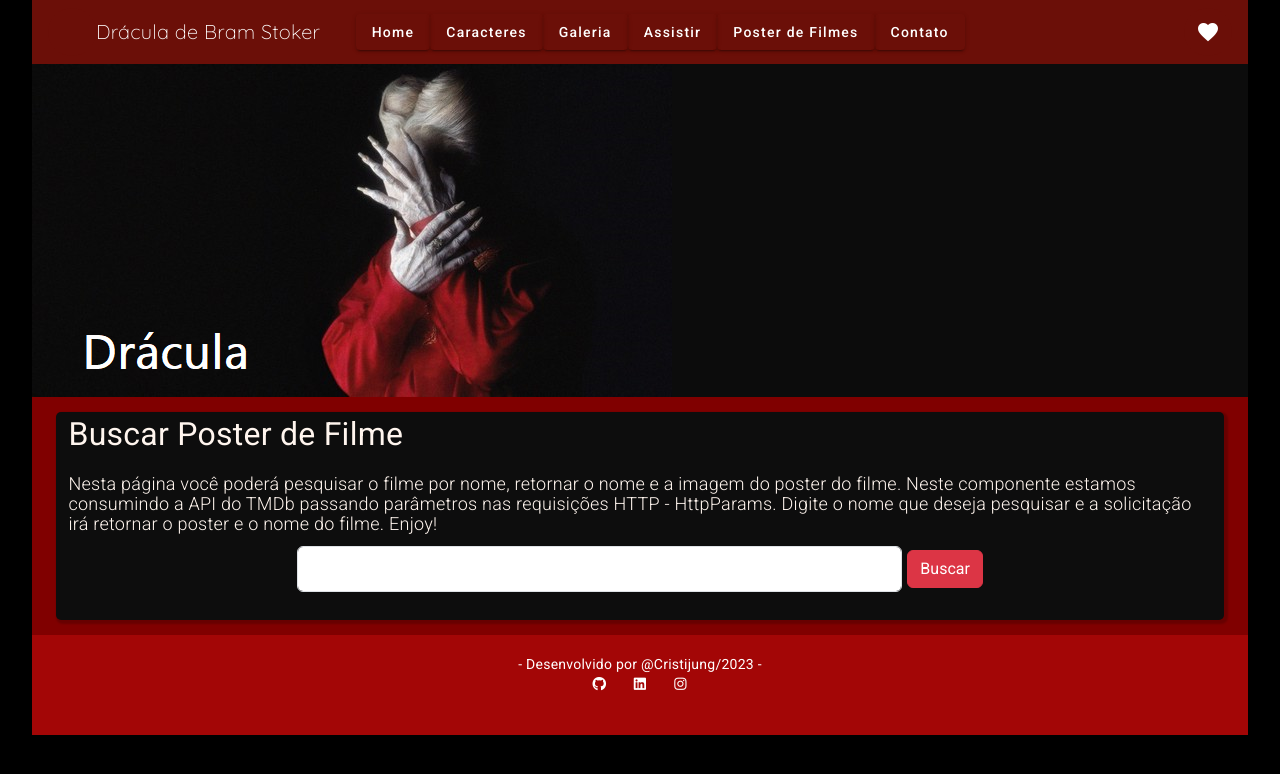
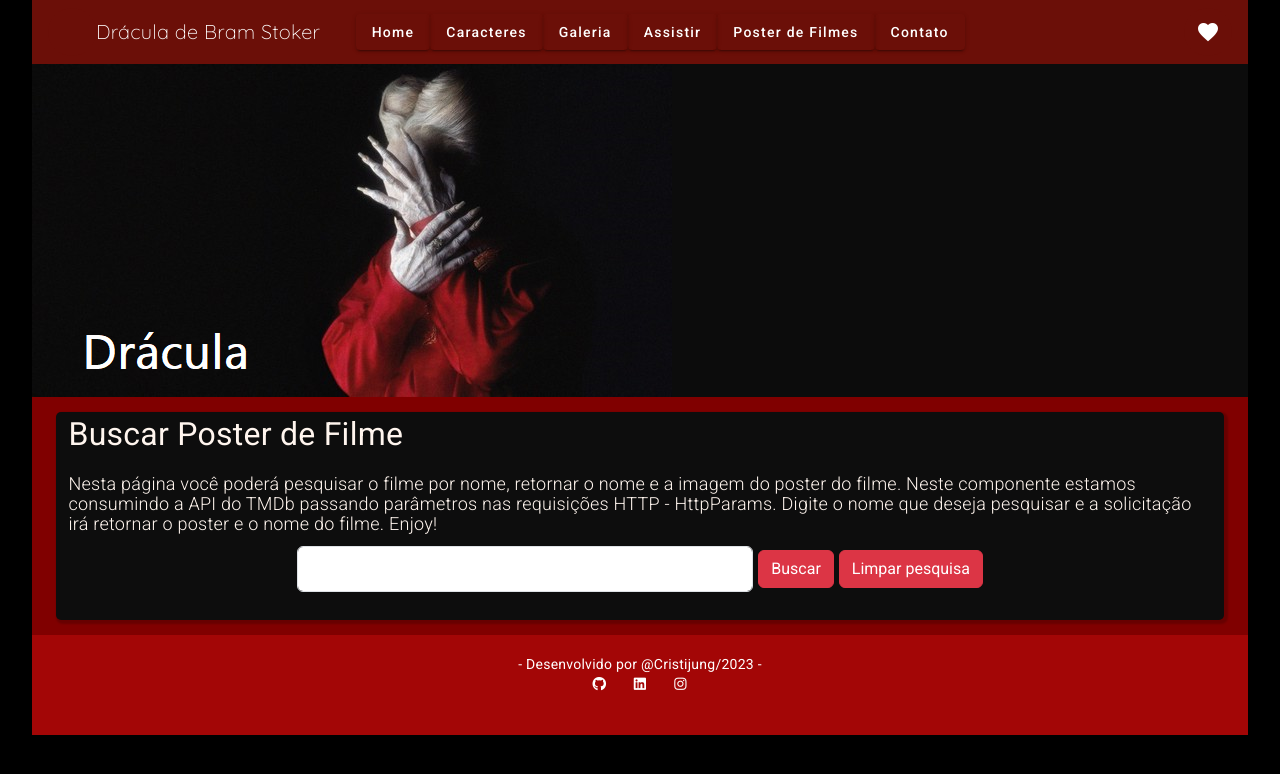
Before and after one commit to cristijung/DraculaCursoAngular, an Angular app: page /filmes in a window 1280 px wide. Shown: the top 774 px of the page. Built offline with nearby package versions, Linux system fonts and the light colour scheme.

Commit message:
pronto as apis

```diff
--- a/src/app/components/consulta-filmes/consulta-filmes.component.html
+++ b/src/app/components/consulta-filmes/consulta-filmes.component.html
@@ -5,6 +5,9 @@
 <div class="formulario">
   <input [(ngModel)]="searchTerm" (keyup.enter)="search()" class="formulario form-control">
   <button (click)="search()" class="btn btn-danger" style="margin-left: 5px;">Buscar</button>
+  <button type="submit" class="btn btn-danger" (click)="clearSearch()" style="margin-left: 5px;">
+    Limpar pesquisa
+  </button>
 </div>
   <ul>
     <li *ngFor="let movie of movies"  class="gallery">
--- a/src/app/components/consulta-filmes/consulta-filmes.component.ts
+++ b/src/app/components/consulta-filmes/consulta-filmes.component.ts
@@ -1,4 +1,5 @@
 import { Component } from '@angular/core';
+
 import { MovieService } from 'src/app/services/movie.services';
 
 @Component({
@@ -7,6 +8,7 @@ import { MovieService } from 'src/app/services/movie.services';
   styleUrls: ['./consulta-filmes.component.scss'],
 })
 export class ConsultaFilmesComponent {
+
   defaultImg = '../../../assets/dracula.png';
   searchTerm = '';
   movies: any[] = [];
@@ -23,12 +25,18 @@ export class ConsultaFilmesComponent {
 
   getMoviePosterUrl(posterPath: string | null) {
     if (!posterPath) {
-      return 'defaulImg'; // Substitua pela URL de uma imagem padrão
+      return 'defaulImg';
     }
 
     return `https://image.tmdb.org/t/p/w500/${posterPath}`;
   }
 
+  clearSearch() {
+    this.searchTerm = ''; // Limpa o termo de pesquisa
+    this.movies = [];    // Limpa a lista de filmes
+  }
+
+
   title = 'Buscar Poster de Filme';
   texto =
     'Nesta página você poderá pesquisar o filme por nome, retornar o nome e a imagem do poster do filme. Neste componente estamos consumindo a API do TMDb passando parâmetros nas requisições HTTP - HttpParams. Digite o nome que deseja pesquisar e a solicitação irá retornar o poster e o nome do filme. Enjoy!';
--- a/src/app/pages/filmes/filmes.component.ts
+++ b/src/app/pages/filmes/filmes.component.ts
@@ -7,4 +7,5 @@ import { Component } from '@angular/core';
 })
 export class FilmesComponent {
 
+
 }
```
